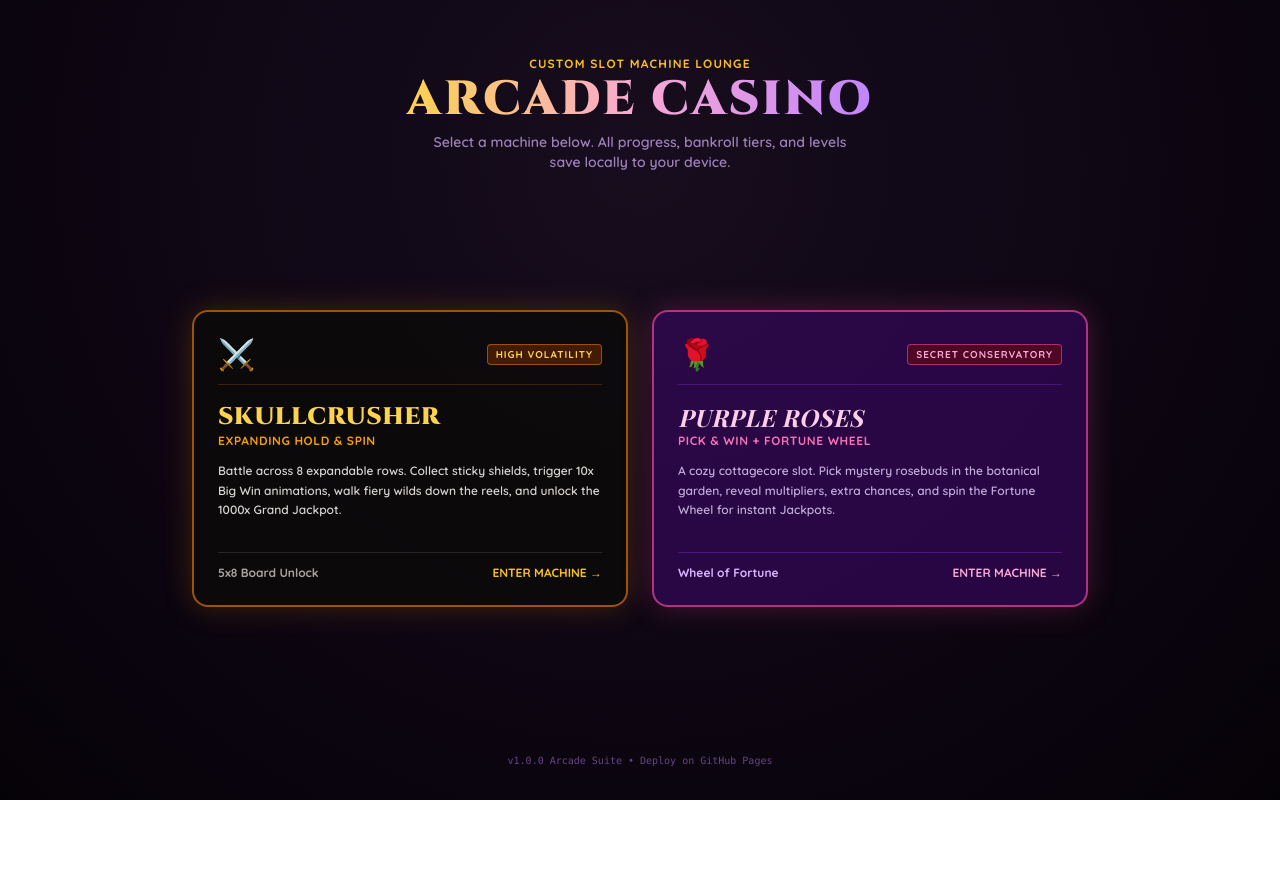
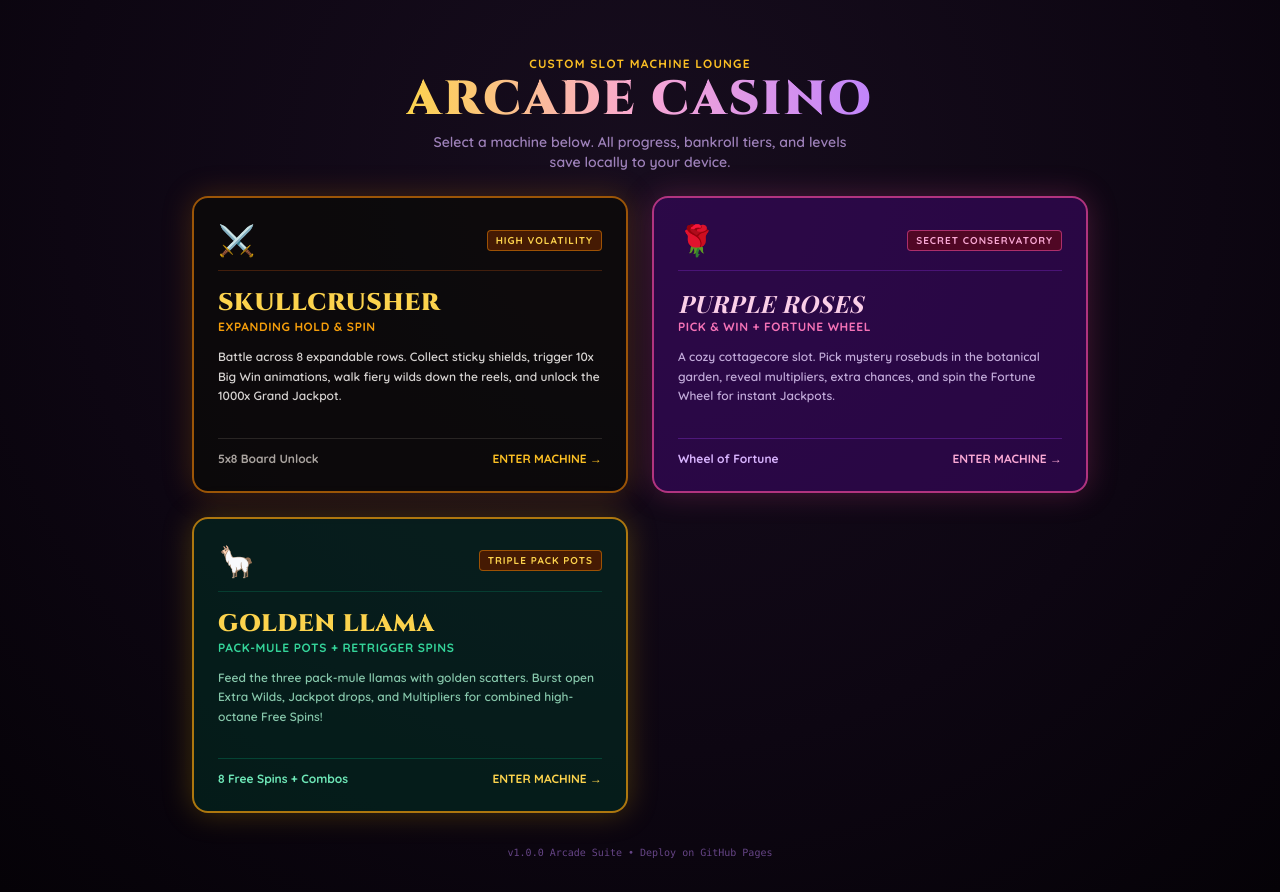
Before and after one commit to danhalen25/SKullcrusher_Slots, a plain HTML site: page index.html in a window 1280 px wide. Before the commit the page ends 800 px from the top, so only its background shows below. Drawn offline with nearby package versions, Linux system fonts and the light colour scheme; a web font is replaced by a local one.

Commit message:
Update index.html

```diff
--- a/index.html
+++ b/index.html
@@ -84,6 +84,26 @@
                 <span class="text-pink-300 font-black group-hover:translate-x-1 transition">ENTER MACHINE →</span>
             </div>
         </a>
+    <!-- Machine 3: The Legend of the Golden Llama -->
+<a href="./golden-llama/index.html" class="game-card block bg-emerald-950/60 border-2 border-amber-500/70 rounded-2xl p-6 shadow-[0_0_30px_rgba(234,179,8,0.25)] hover:shadow-[0_0_40px_rgba(250,204,21,0.5)] flex flex-col justify-between">
+    <div>
+        <div class="flex items-center justify-between border-b border-emerald-800/50 pb-3 mb-4">
+            <span class="text-3xl">🦙</span>
+            <span class="text-[10px] font-bold px-2 py-0.5 rounded bg-amber-950 text-amber-300 border border-amber-600/60 uppercase tracking-widest">
+                Triple Pack Pots
+            </span>
+        </div>
+        <h2 class="text-2xl font-black cinzel text-amber-300 tracking-wide">GOLDEN LLAMA</h2>
+        <div class="text-xs text-emerald-400 font-bold uppercase tracking-wider mb-3">Pack-Mule Pots + Retrigger Spins</div>
+        <p class="text-xs text-emerald-200/80 leading-relaxed mb-4">
+            Feed the three pack-mule llamas with golden scatters. Burst open Extra Wilds, Jackpot drops, and Multipliers for combined high-octane Free Spins!
+        </p>
+    </div>
+    <div class="mt-4 flex items-center justify-between pt-3 border-t border-emerald-900/80 text-xs">
+        <span class="text-emerald-300 font-bold">8 Free Spins + Combos</span>
+        <span class="text-amber-300 font-black group-hover:translate-x-1 transition">ENTER MACHINE →</span>
+    </div>
+</a>
 
     </main>
 
```
